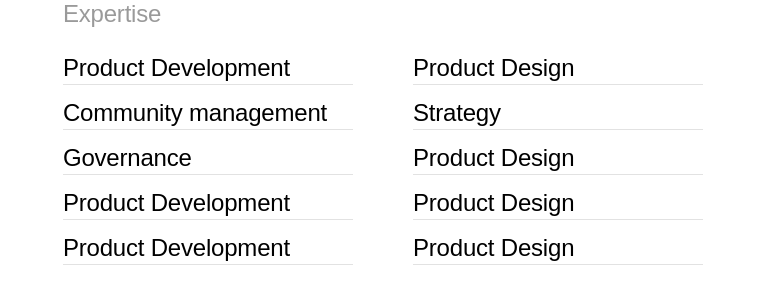
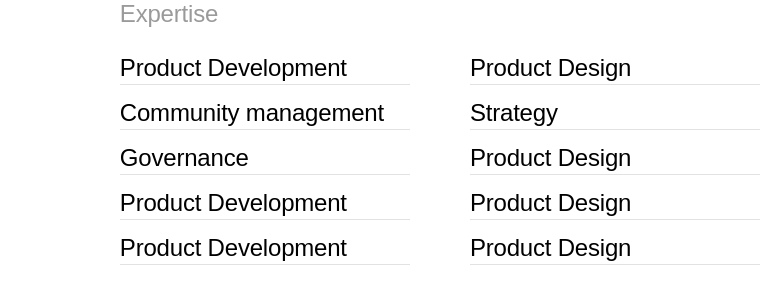
Before and after one commit to TheGymRwanda/unit8-maroon, a Next.js app: page / in a window 1280 px wide. Shown: the top 304 px of the page, without its empty margins (520-1280 px from the left). Built offline with nearby package versions, Linux system fonts and the light colour scheme.

Commit message:
Chore: Fixing gap

```diff
--- a/components/section/Expertise.jsx
+++ b/components/section/Expertise.jsx
@@ -1,5 +1,5 @@
 import React from "react";
-import Wrapper from "../wrappers/Wrapper";
+
 export default function Expertise() {
   const firstList = [
     "Product Development",
@@ -16,16 +16,13 @@ export default function Expertise() {
     "Product Design",
   ];
   return (
-    <Wrapper>
     <section className="float-right">
       <div className="flex  flex-col gap-0.4375 text-left ipad:gap-6 desktop:gap-6">
         <p className="font-Neufile  text-xl  font-normal tracking-spacing-sm text-expertiseGrey  ipad:text-1.5 desktop:text-1.5">
           Expertise
         </p>
 
-          <div className="flex flex-col gap-2 ipad:gap-3 desktop:gap-3   ipad:grid ipad:grid-cols-2 ipad:space-x-6">
-
-
+        <div className="flex flex-col gap-2 ipad:grid ipad:grid-cols-2   ipad:gap-3 ipad:space-x-6 desktop:gap-3">
           <div className="flex flex-col gap-2 ipad:gap-3 desktop:gap-3  ">
             {firstList.map((list, i) => {
               return (
@@ -54,6 +51,5 @@ export default function Expertise() {
         </div>
       </div>
     </section>
-    </Wrapper>
   );
 }
```
Lines whose indentation alone changed are shown as unchanged.
